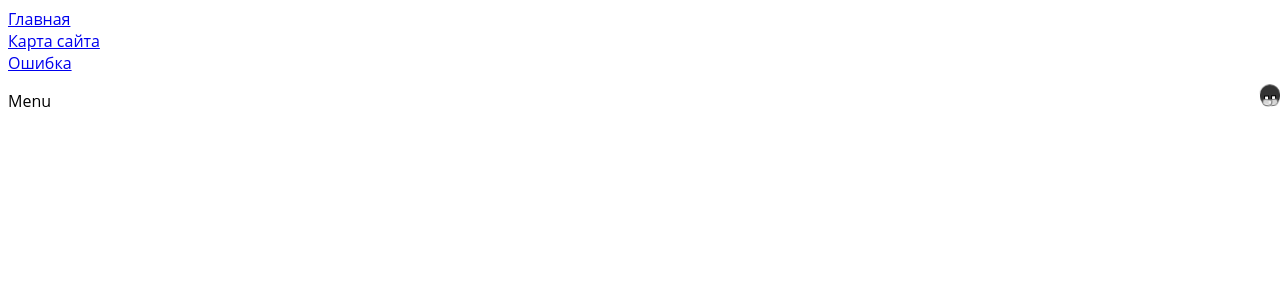
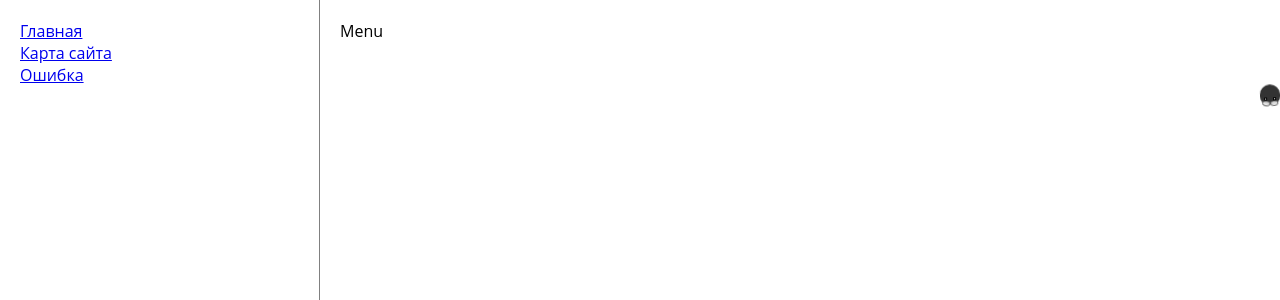
Before and after one commit to SGRashid/jumbo-pizza, a React (Vite) app: page / in a window 1280 px wide. Shown: the top 300 px of the page. Built offline with nearby package versions, Linux system fonts and the light colour scheme.

Commit message:
верстка Layout компонента

```diff
--- a/src/components/Layout/Lauout.tsx
+++ b/src/components/Layout/Lauout.tsx
@@ -1,12 +1,17 @@
 import type { FC } from 'react';
+import { Outlet } from 'react-router-dom';
+import styles from './Layout.module.css';
 import { MenuLinks } from '../pages/MenuLinks/MenuLinks';
-import { Outlet } from 'react-router-dom';
 import Fly from '../Fly/Fly';
 
 export const Layout: FC = () => (
-    <>
+    <div className={styles.layout}>
+        <div className={styles.sidebar}>
         <MenuLinks />
-        <Outlet />
         <Fly />
-    </>
+        </div>
+        <div className={styles['main-content']}>
+            <Outlet />
+        </div>
+    </div>
 );
--- /dev/null
+++ b/src/components/Layout/Layout.module.css
@@ -0,0 +1,28 @@
+* {
+    margin: 0;
+    padding: 0;
+    box-sizing: border-box;
+}
+
+.layout {
+    margin: 0;
+    padding: 0;
+    display: grid;
+    grid-template-columns: 25% 75%;
+    min-height: 100vh;
+}
+
+.sidebar {
+    color: white;
+    padding: 20px;
+    position: fixed;
+    width: 25%;
+    height: 100vh;
+    overflow-y: auto;
+    border-right: 1px solid gray;
+}
+
+.main-content {
+    grid-column: 2;
+    padding: 20px;
+}
```
